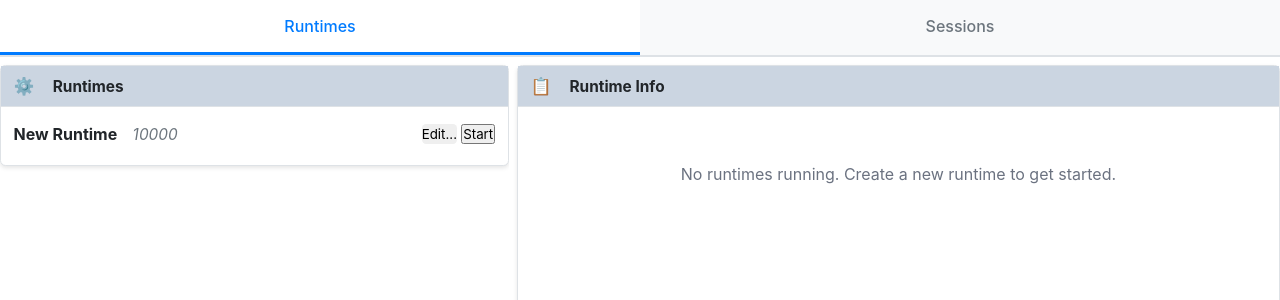
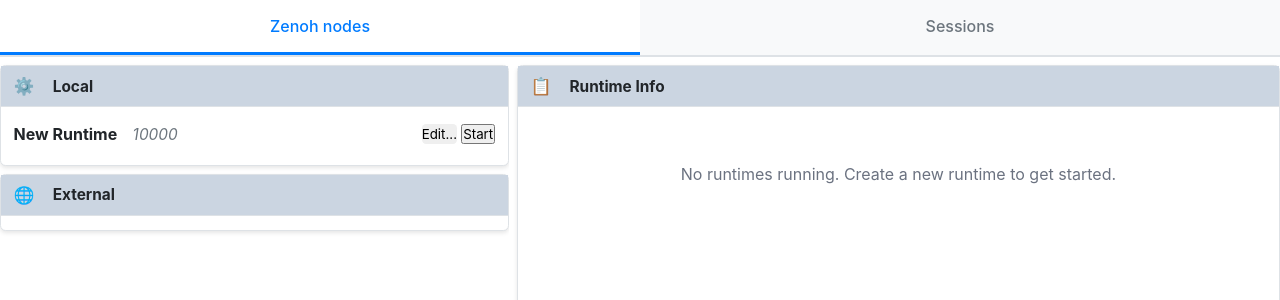
Before and after one commit to milyin/zenoh-sandbox, a Vue app: page / in a window 1280 px wide. Shown: the top 300 px of the page. Built offline with nearby package versions, Linux system fonts and the light colour scheme.

Commit message:
secrtion renaming

```diff
--- a/src/App.vue
+++ b/src/App.vue
@@ -7,7 +7,7 @@
         :class="{ active: activeTab === 'runtimes' }"
         @click="activeTab = 'runtimes'"
       >
-        Runtimes
+        Zenoh nodes
       </button>
       <button
         class="tab-button"
--- a/src/RuntimesTab.vue
+++ b/src/RuntimesTab.vue
@@ -4,9 +4,9 @@
     <div class="main-panel">
       <!-- Entity Controls -->
       <div class="entity-panel">
-        <!-- Runtimes Section -->
+        <!-- Local Section -->
         <Section
-          title="Runtimes"
+          title="Local"
           icon="⚙️"
           section-class="runtimes-section"
         >
@@ -68,6 +68,14 @@
               </Entity>
             </template>
           </Entity>
+        </Section>
+
+        <!-- External Section -->
+        <Section
+          title="External"
+          icon="🌐"
+          section-class="external-section"
+        >
         </Section>
       </div>
 
```
